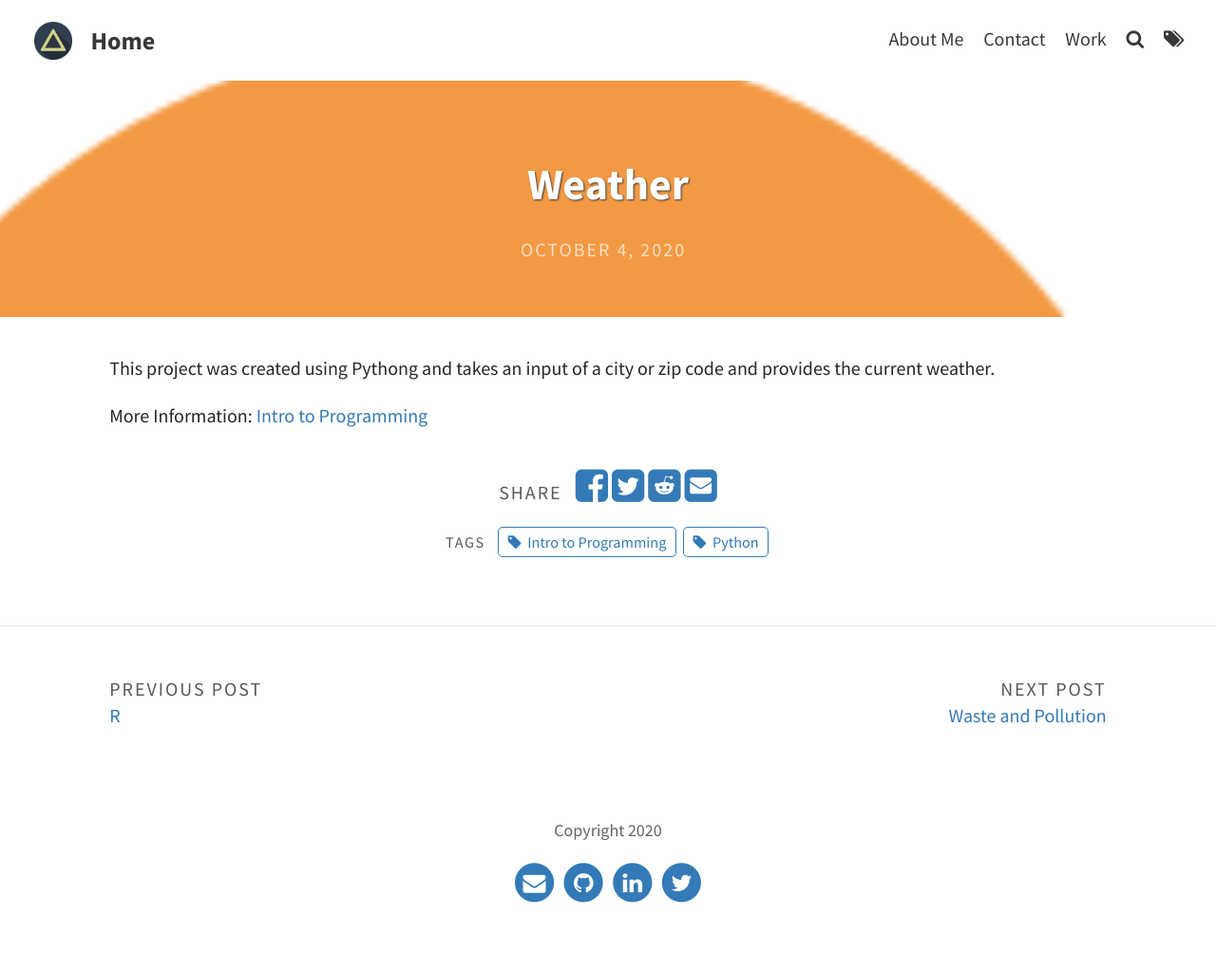
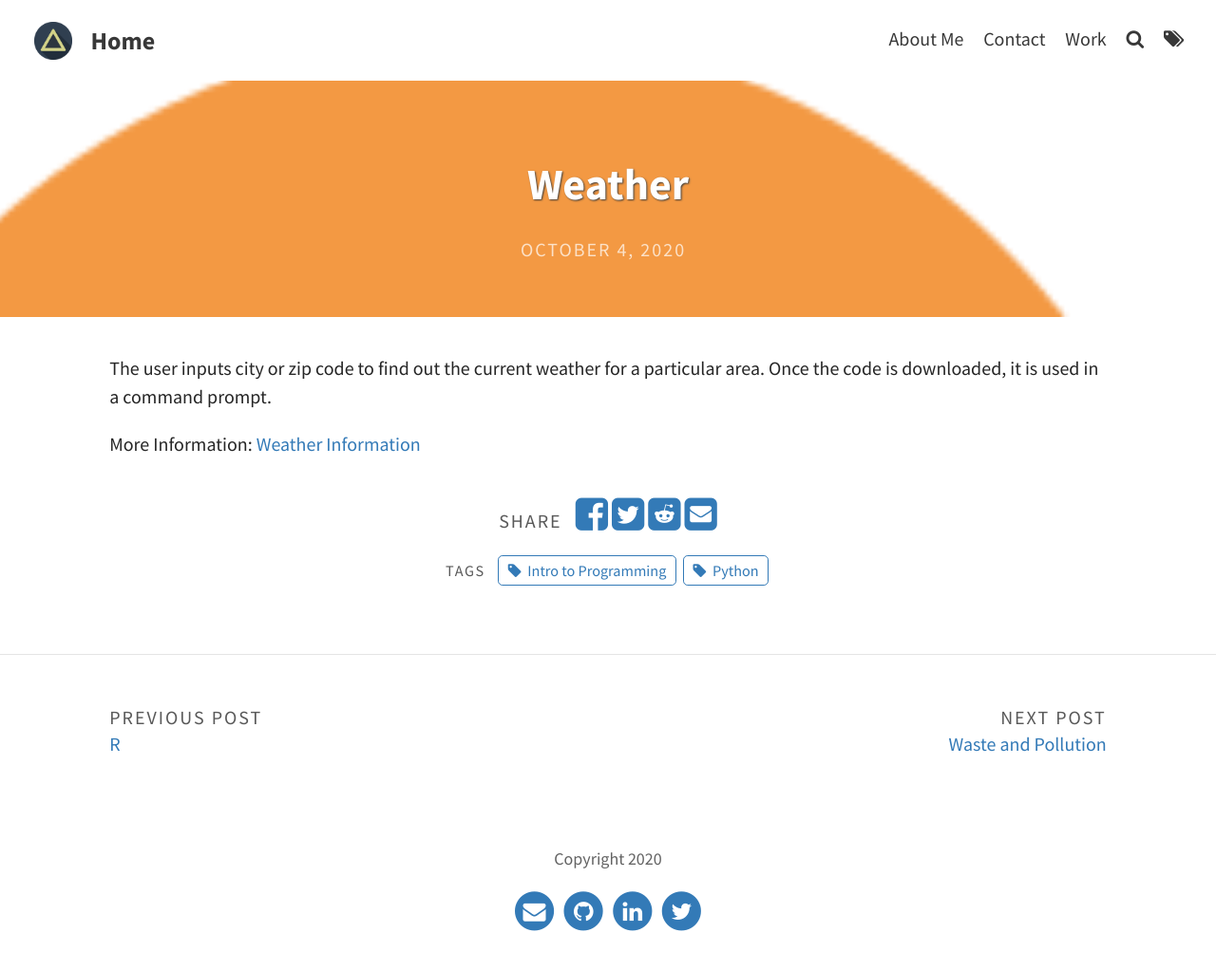
Before and after one commit to knmoses/knmoses.github.io, a Jekyll site: the page built from _portfolio/ninja.md, in a window 1280 px wide. Shown: the whole page at 95% size. Built offline with Jekyll 4.4.1, drawn with Linux system fonts in a browser that asks for light colours; before the commit the page ends 992 px from its top, so only the background shows below that.

Commit message:
Update ninja.md

```diff
--- a/_portfolio/ninja.md
+++ b/_portfolio/ninja.md
@@ -7,7 +7,7 @@ date: 04 October 2020
 tags: [Python, Intro to Programming]
 ---
 
-This project was created using Pythong and takes an input of a city or zip code and provides the current weather.
+The user inputs city or zip code to find out the current weather for a particular area. Once the code is downloaded, it is used in a command prompt.
 
 More Information:
-[Intro to Programming](https://github.com/knmoses/DSC510-Weather)
+[Weather Information](https://github.com/knmoses/DSC510-Weather)
```
